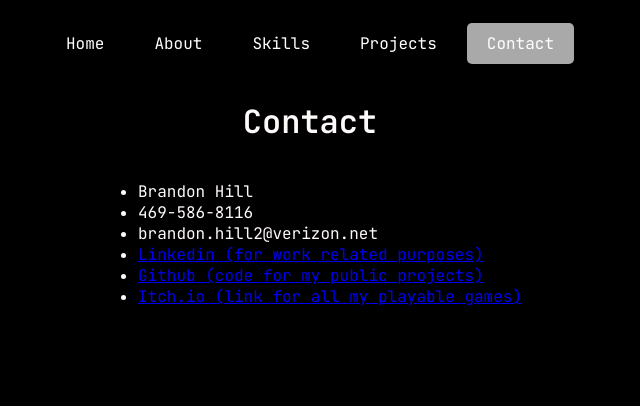
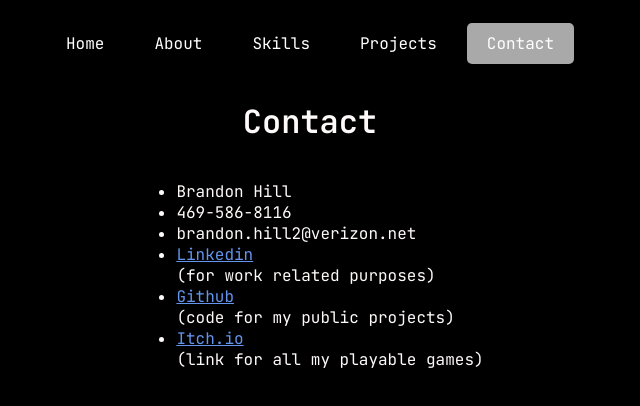
Before and after one commit to BranHill21/personal-website, a React (Create React App) app: page /contact in a window 1280 px wide. Shown: the top 406 px of the page, without its empty margins (330-970 px from the left). Built offline with nearby package versions, Linux system fonts and the light colour scheme.

Commit message:
improved link readability

```diff
--- a/src/Styles/Styles.css
+++ b/src/Styles/Styles.css
@@ -27,3 +27,7 @@ body {
     font-size: 1.5rem;
     animation: blink 1s step-start infinite;
   }
+
+  a {
+    color:cornflowerblue
+  }
--- a/src/components/Contact.js
+++ b/src/components/Contact.js
@@ -23,9 +23,9 @@ const Contact = () => {
         <li>Brandon Hill</li>
         <li>469-586-8116</li>
         <li>brandon.hill2@verizon.net</li>
-        <li><a href="https://www.linkedin.com/in/brandonmhill21/">Linkedin (for work related purposes)</a></li>
-        <li><a href="https://github.com/BranHill21">Github (code for my public projects)</a></li>
-        <li><a href="https://chillbhill.itch.io/">Itch.io (link for all my playable games)</a></li>
+        <li><a href="https://www.linkedin.com/in/brandonmhill21/">Linkedin</a><div>(for work related purposes)</div></li>
+        <li><a href="https://github.com/BranHill21">Github</a><div>(code for my public projects)</div></li>
+        <li><a href="https://chillbhill.itch.io/">Itch.io</a><div>(link for all my playable games)</div></li>
       </ul>
     </div>
   );
```
